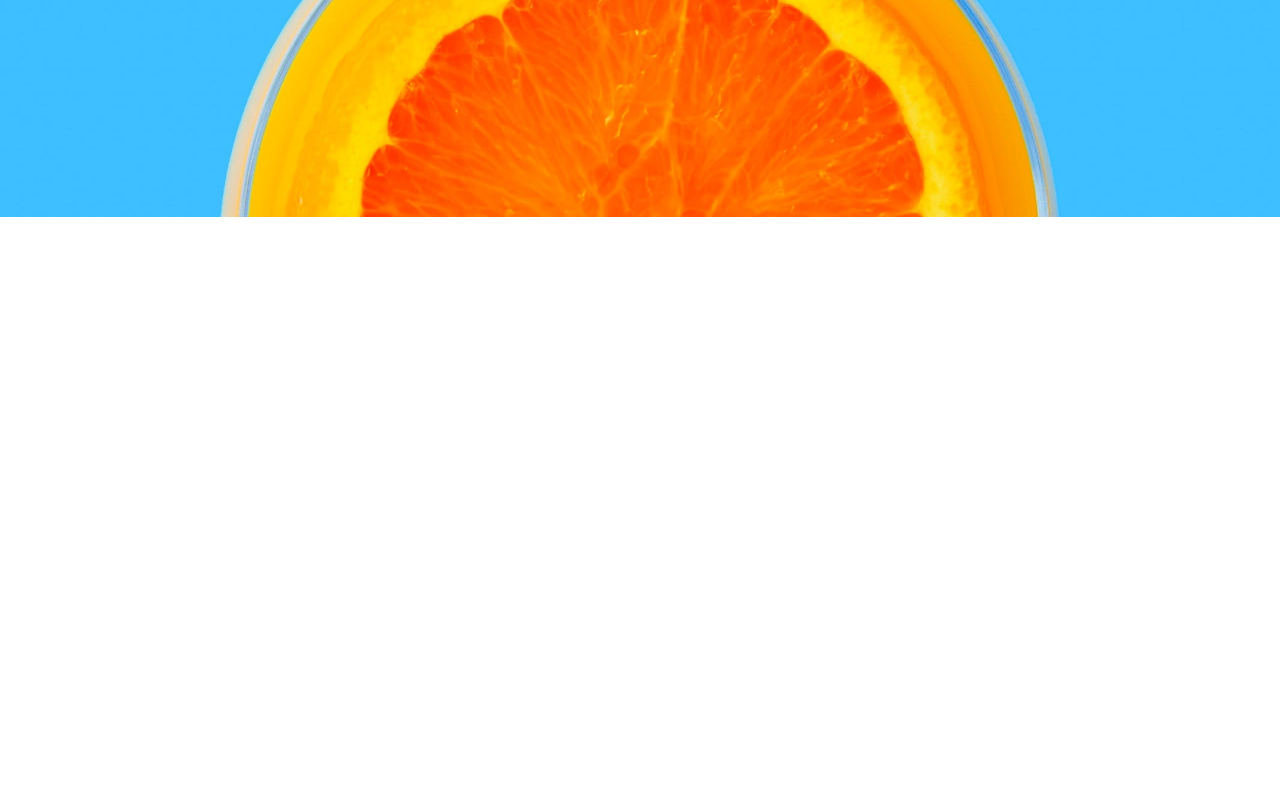
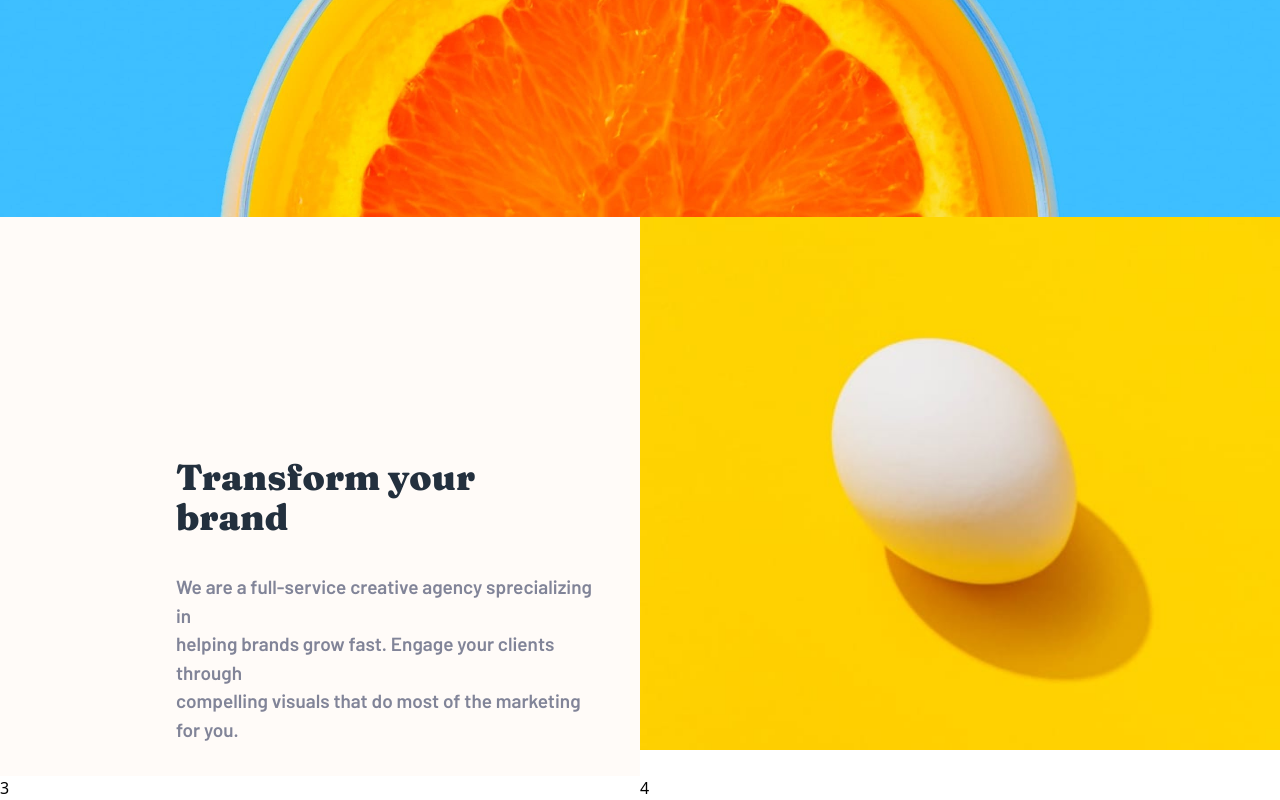
Before and after one commit to indrajith-007/sunnyside_agency-landingPage, a React (Vite) app: page / in a window 1280 px wide. Shown: the part 583-1383 px from the top of the page. Before the commit the page ends 800 px from the top, so only its background shows below. Built offline with nearby package versions, Linux system fonts and the light colour scheme.

Commit message:
section component created

```diff
--- a/src/App.jsx
+++ b/src/App.jsx
@@ -1,9 +1,11 @@
 import Hero from './components/Hero';
+import Section from './components/Section';
 
 function App() {
     return (
         <div>
             <Hero />
+            <Section />
         </div>
     );
 }
--- a/src/components/Hero.jsx
+++ b/src/components/Hero.jsx
@@ -12,8 +12,8 @@ const Hero = () => (
                     <a href="/">About</a>
                     <a href="/">Services</a>
                     <a href="/">Projects</a>
-                    <a className="border-2 p-3 px-6 rounded-full bg-white hover:bg-primary-blue" href="/">
-                        <button className="text-black font-fraunces">Contact</button>
+                    <a className="items-center" href="/">
+                        <button className="border-2 p-3 px-6 rounded-full bg-white  hover:bg-primary-blue  hover:text-white text-black font-fraunces">Contact</button>
                     </a>
                 </div>
             </div>
--- /dev/null
+++ b/src/components/Section.jsx
@@ -0,0 +1,29 @@
+import React from 'react';
+
+const Section = () => (
+    <div className="grid grid-cols-2">
+        <div className="bg-[#FFFBF8] flex flex-col items-start ">
+            <div className="flex flex-col p-8 h-full mx-auto items-start justify-start pt-[15rem] pl-[11rem] gap-9">
+                <h1 className="text-very-dark-desatured-blue  text-4xl font-extrabold font-fraunces container mx-auto">
+                    Transform your
+                    <br />
+                    brand
+                </h1>
+                <h1 className="font-barlow text-[19px] text-dark-grayish-blue">
+                    We are a full-service creative agency sprecializing in
+                    <br />
+                    helping brands grow fast. Engage your clients through
+                    <br />
+                    compelling visuals that do most of the marketing for you.
+                </h1>
+            </div>
+        </div>
+        <div>
+            <img className="h-auto min-w-full" src="/src/assets/desktop/image-transform.jpg" alt="" />
+        </div>
+        <div>3</div>
+        <div>4</div>
+    </div>
+);
+
+export default Section;
```
